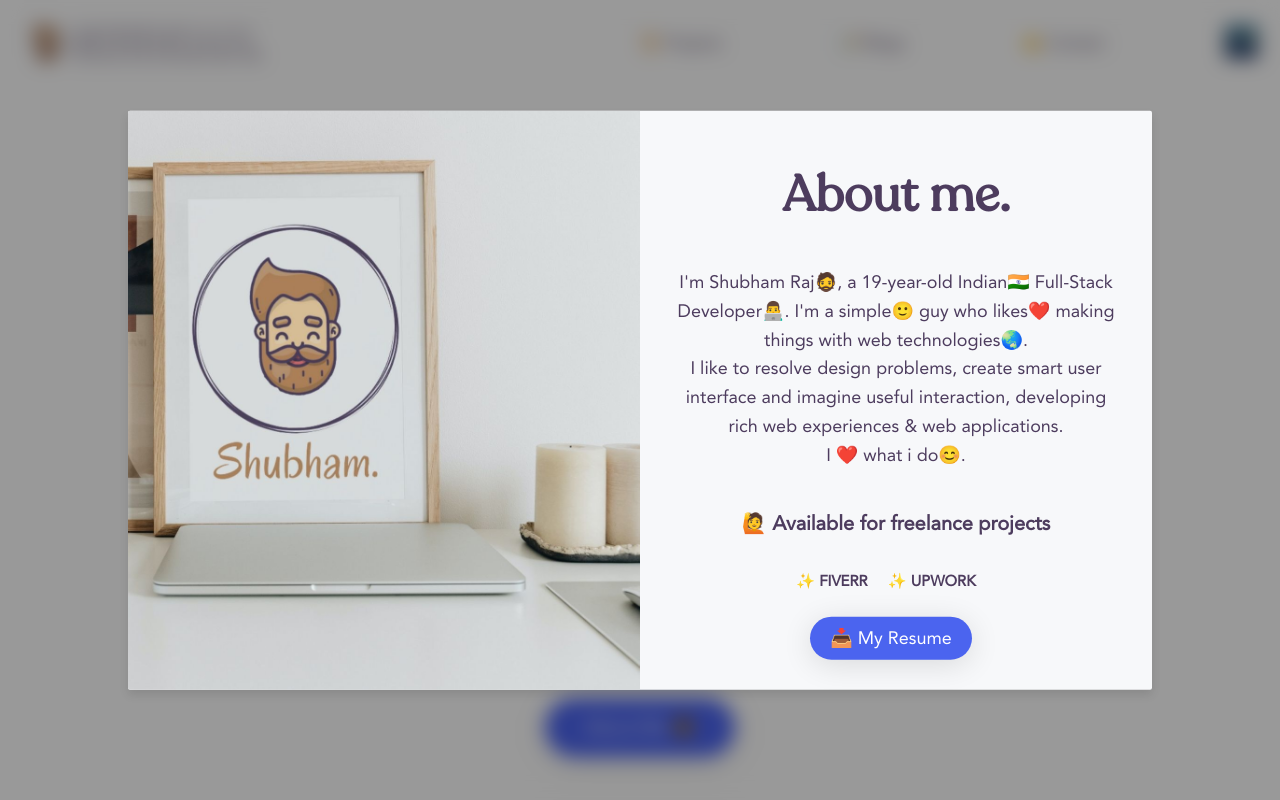
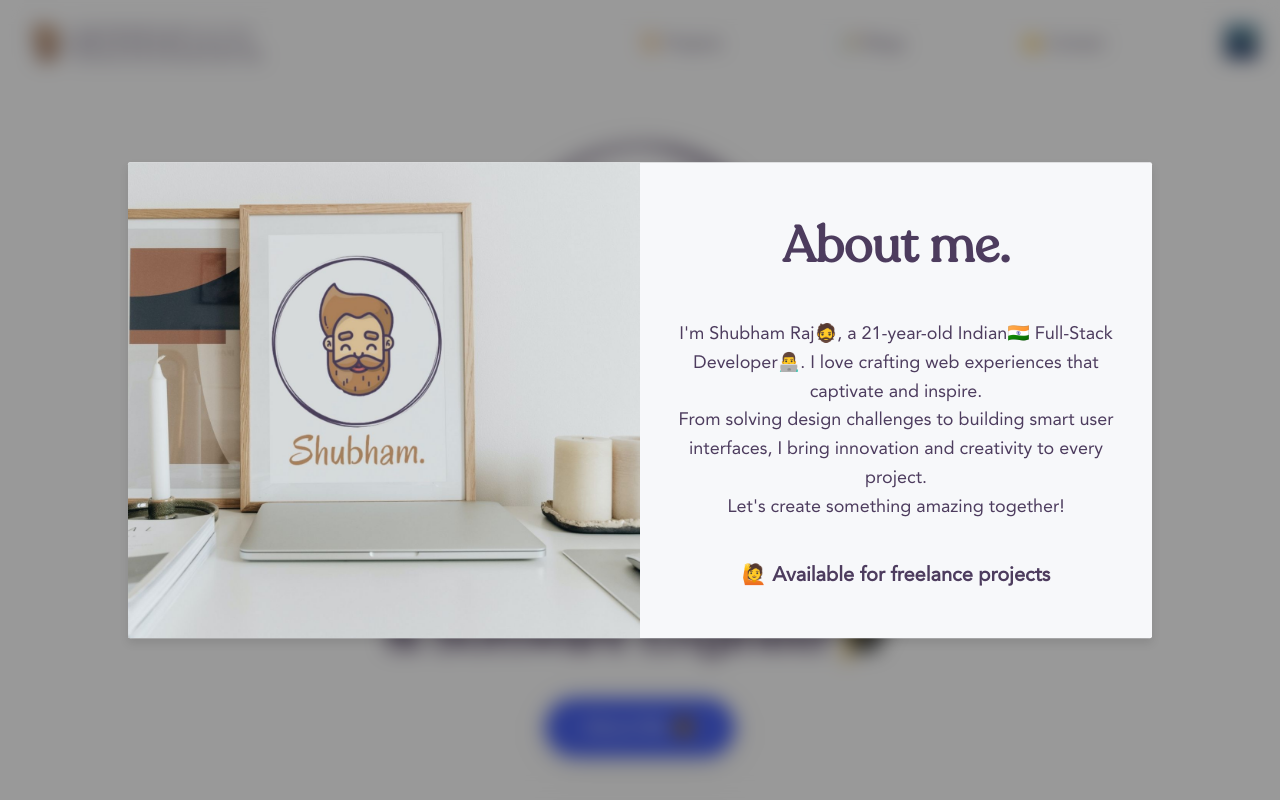
Before and after one commit to Shubham0850/next-me, a Next.js app: page / in a window 1280 px wide. Both pictures are taken after a click on the element "About Me 🧔‍". Shown: the top 800 px of the page. Built offline with nearby package versions, Linux system fonts and the light colour scheme.

Commit message:
about us updated and refactor

```diff
--- a/components/About.jsx
+++ b/components/About.jsx
@@ -3,35 +3,20 @@ import React from "react";
 export default function About() {
   return (
     <div className="about-me">
-
       <div className="about-me__banner"></div>
 
       <div className="about-me__details">
         <h1 className="heading-primary">About me.</h1>
         <p className="paragraph">
-          I&apos;m Shubham Raj🧔, a 19-year-old Indian🇮🇳  Full-Stack Developer👨‍💻. I&apos;m a simple🙂
-          guy who likes❤️ making things with web technologies🌏.
-          <br />
-          I like to resolve design problems, create smart user interface and
-          imagine useful interaction, developing rich web experiences & web
-          applications.
-          <br />I ❤️ what i do😊.
+          I&apos;m Shubham Raj🧔, a 21-year-old Indian🇮🇳 Full-Stack Developer👨‍💻. I
+          love crafting web experiences that captivate and inspire. <br/>From solving
+          design challenges to building smart user interfaces, I bring
+          innovation and creativity to every project.<br/> Let&apos;s create something
+          amazing together!
         </p>
         <h2 className="heading-secondary">
           🙋 Available for freelance projects
         </h2>
-        <div className="about-me__link-box">
-          <a href="#" target="_blan" className="about-me__link">
-          ✨ FIVERR
-          </a>
-          <a href="#" target="_blan" className="about-me__link">
-          ✨ UPWORK
-          </a>
-        </div>
-
-        <div className="btn btn--sec">
-          📥 My Resume
-        </div>
       </div>
     </div>
   );
```
